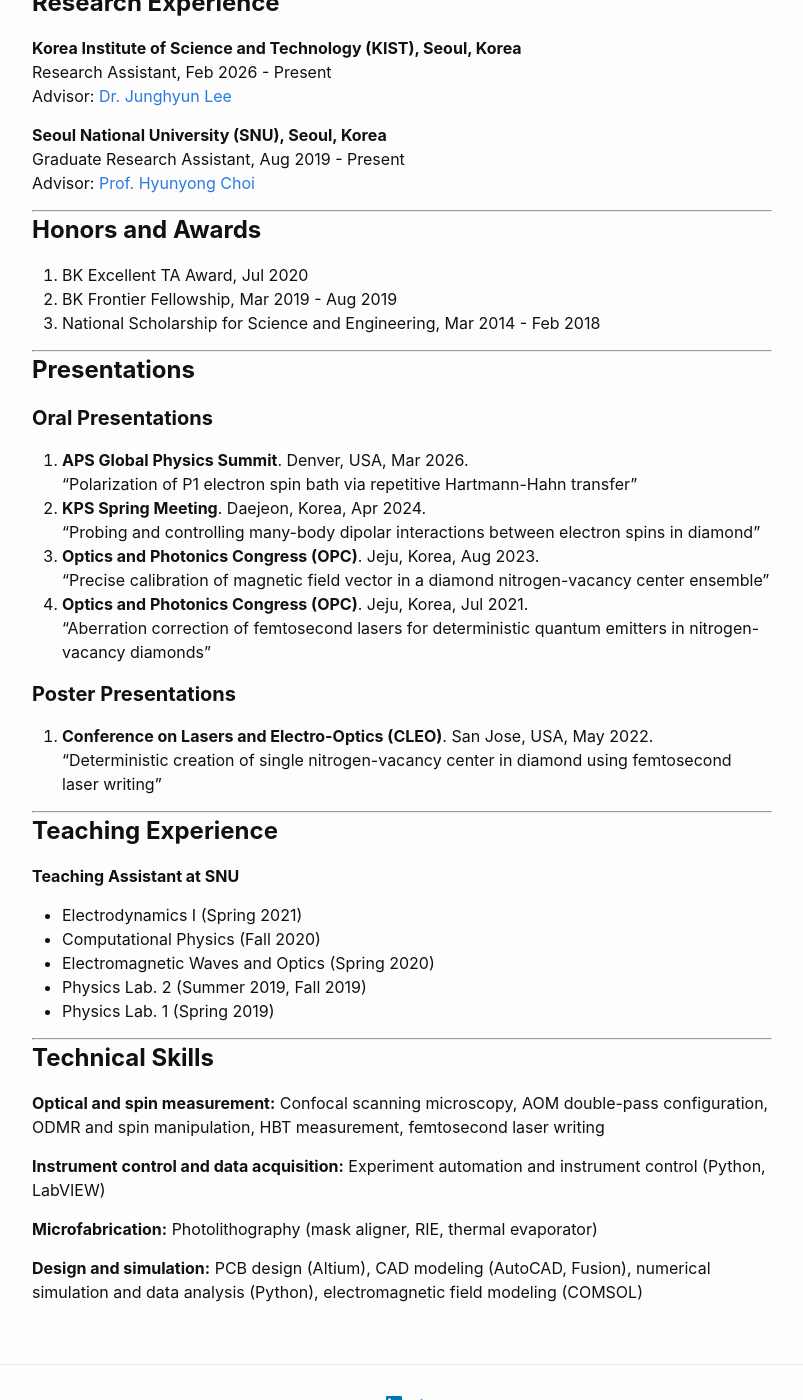
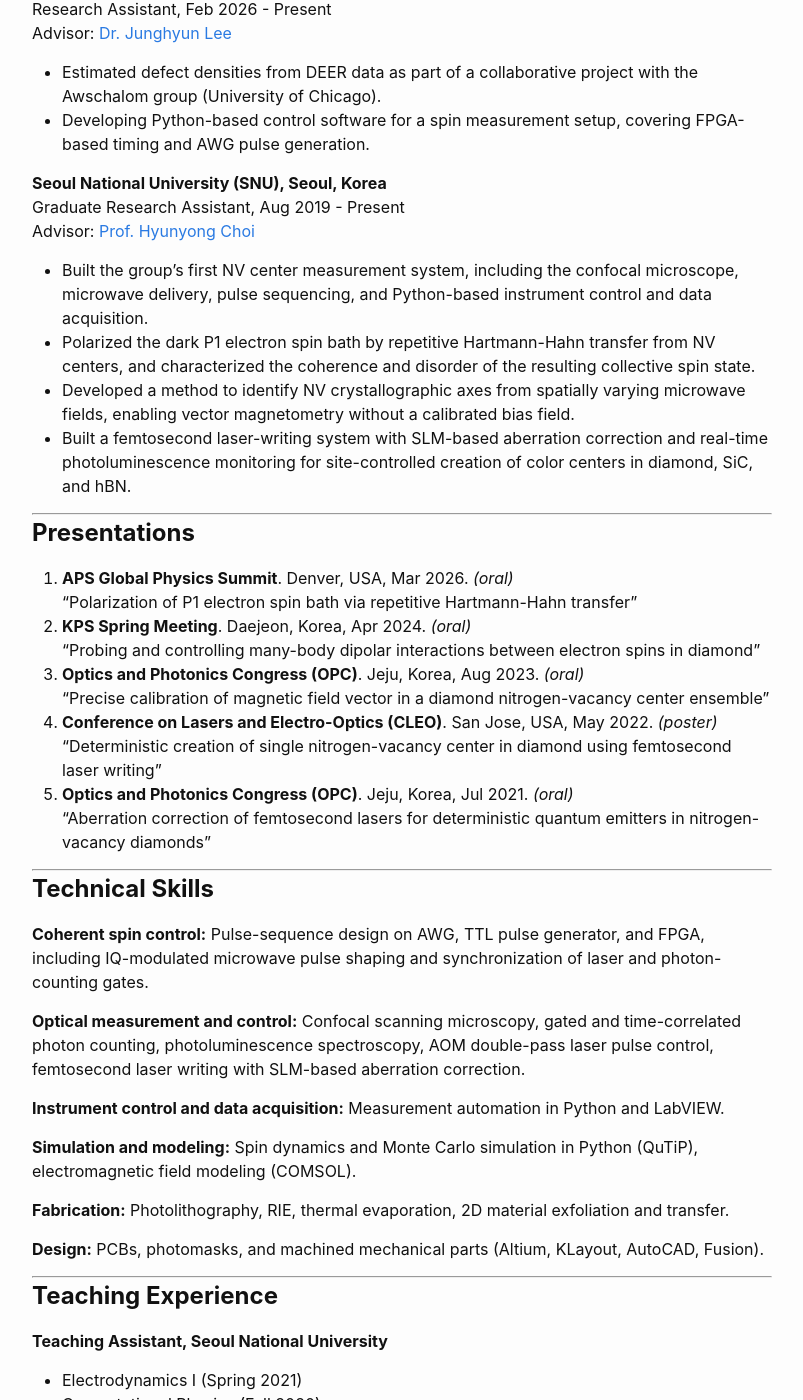
Before and after one commit to twyoon/twyoon.github.io, a Jekyll site: the page built from cv.md, in a window 1280 px wide and 1400 px high, scrolled down 495 px. Shown: the whole window, without its empty margins (238-1041 px from the left). Built offline with Jekyll 4.4.1, drawn with Linux system fonts in a browser that asks for light colours; some of the changed text lies outside the part shown.

Commit message:
Update CV

```diff
--- a/cv.md
+++ b/cv.md
@@ -13,14 +13,11 @@ permalink: /cv/
 # **Education**
 
 **Seoul National University (SNU), Seoul, Korea**
-Ph.D. Candidate in Physics, Mar 2019 - Present
+Ph.D. in Physics, Mar 2019 - Feb 2027 (expected)
 Advisor: Prof. Hyunyong Choi
 
 **Pohang University of Science and Technology (POSTECH), Pohang, Korea**
 B.S. in Physics, Mar 2014 - Feb 2019
-
-**Seoul Science High School (SSHS), Seoul, Korea**
-Mar 2011 - Feb 2014
 
 ---
 
@@ -30,43 +27,55 @@ Mar 2011 - Feb 2014
 Research Assistant, Feb 2026 - Present
 Advisor: [Dr. Junghyun Lee](https://sites.google.com/view/pauleegroup)
 
+- Estimated defect densities from DEER data as part of a collaborative project with the Awschalom group (University of Chicago).
+- Developing Python-based control software for a spin measurement setup, covering FPGA-based timing and AWG pulse generation.
+
 **Seoul National University (SNU), Seoul, Korea**
 Graduate Research Assistant, Aug 2019 - Present
 Advisor: [Prof. Hyunyong Choi](https://choigroup.snu.ac.kr/)
 
----
-
-# **Honors and Awards**
-
-1. BK Excellent TA Award, Jul 2020
-1. BK Frontier Fellowship, Mar 2019 - Aug 2019
-1. National Scholarship for Science and Engineering, Mar 2014 - Feb 2018
+- Built the group's first NV center measurement system, including the confocal microscope, microwave delivery, pulse sequencing, and Python-based instrument control and data acquisition.
+- Polarized the dark P1 electron spin bath by repetitive Hartmann-Hahn transfer from NV centers, and characterized the coherence and disorder of the resulting collective spin state.
+- Developed a method to identify NV crystallographic axes from spatially varying microwave fields, enabling vector magnetometry without a calibrated bias field.
+- Built a femtosecond laser-writing system with SLM-based aberration correction and real-time photoluminescence monitoring for site-controlled creation of color centers in diamond, SiC, and hBN.
 
 ---
 
 # **Presentations**
 
-## **Oral Presentations**
-
-1. **APS Global Physics Summit**. Denver, USA, Mar 2026.
+1. **APS Global Physics Summit**. Denver, USA, Mar 2026. *(oral)*
 "Polarization of P1 electron spin bath via repetitive Hartmann-Hahn transfer"
-1. **KPS Spring Meeting**. Daejeon, Korea, Apr 2024.
+1. **KPS Spring Meeting**. Daejeon, Korea, Apr 2024. *(oral)*
 "Probing and controlling many-body dipolar interactions between electron spins in diamond"
-1. **Optics and Photonics Congress (OPC)**. Jeju, Korea, Aug 2023.
+1. **Optics and Photonics Congress (OPC)**. Jeju, Korea, Aug 2023. *(oral)*
 "Precise calibration of magnetic field vector in a diamond nitrogen-vacancy center ensemble"
-1. **Optics and Photonics Congress (OPC)**. Jeju, Korea, Jul 2021.
+1. **Conference on Lasers and Electro-Optics (CLEO)**. San Jose, USA, May 2022. *(poster)*
+"Deterministic creation of single nitrogen-vacancy center in diamond using femtosecond laser writing"
+1. **Optics and Photonics Congress (OPC)**. Jeju, Korea, Jul 2021. *(oral)*
 "Aberration correction of femtosecond lasers for deterministic quantum emitters in nitrogen-vacancy diamonds"
 
-## **Poster Presentations**
+---
 
-1. **Conference on Lasers and Electro-Optics (CLEO)**. San Jose, USA, May 2022.
-"Deterministic creation of single nitrogen-vacancy center in diamond using femtosecond laser writing"
+# **Technical Skills**
+
+**Coherent spin control:** Pulse-sequence design on AWG, TTL pulse generator, and FPGA, including IQ-modulated microwave pulse shaping and synchronization of laser and photon-counting gates.
+
+**Optical measurement and control:** Confocal scanning microscopy, gated and time-correlated photon counting, photoluminescence spectroscopy, AOM double-pass laser pulse control, femtosecond laser writing with SLM-based aberration correction.
+
+**Instrument control and data acquisition:** Measurement automation in Python and LabVIEW.
+
+**Simulation and modeling:** Spin dynamics and Monte Carlo simulation in Python (QuTiP), electromagnetic field modeling (COMSOL).
+
+**Fabrication:** Photolithography, RIE, thermal evaporation, 2D material exfoliation and transfer.
+
+**Design:** PCBs, photomasks, and machined mechanical parts (Altium, KLayout, AutoCAD, Fusion).
 
 ---
 
 # **Teaching Experience**
 
-**Teaching Assistant at SNU**
+**Teaching Assistant, Seoul National University**
+
 - Electrodynamics I (Spring 2021)
 - Computational Physics (Fall 2020)
 - Electromagnetic Waves and Optics (Spring 2020)
@@ -75,12 +84,8 @@ Advisor: [Prof. Hyunyong Choi](https://choigroup.snu.ac.kr/)
 
 ---
 
-# **Technical Skills**
+# **Honors and Awards**
 
-**Optical and spin measurement:** Confocal scanning microscopy, AOM double-pass configuration, ODMR and spin manipulation, HBT measurement, femtosecond laser writing
-
-**Instrument control and data acquisition:** Experiment automation and instrument control (Python, LabVIEW)
-
-**Microfabrication:** Photolithography (mask aligner, RIE, thermal evaporator)
-
-**Design and simulation:** PCB design (Altium), CAD modeling (AutoCAD, Fusion), numerical simulation and data analysis (Python), electromagnetic field modeling (COMSOL)
+1. BK Excellent Teaching Assistant Award, Jul 2020
+1. BK Frontier Fellowship, Mar 2019 - Aug 2019
+1. National Scholarship for Science and Engineering, Mar 2014 - Feb 2018
```
Also changed, not shown: index.md (+13 -5 lines), publications.md (+8 -2 lines), .claude/settings.local.json, README.md, 6 other files.
